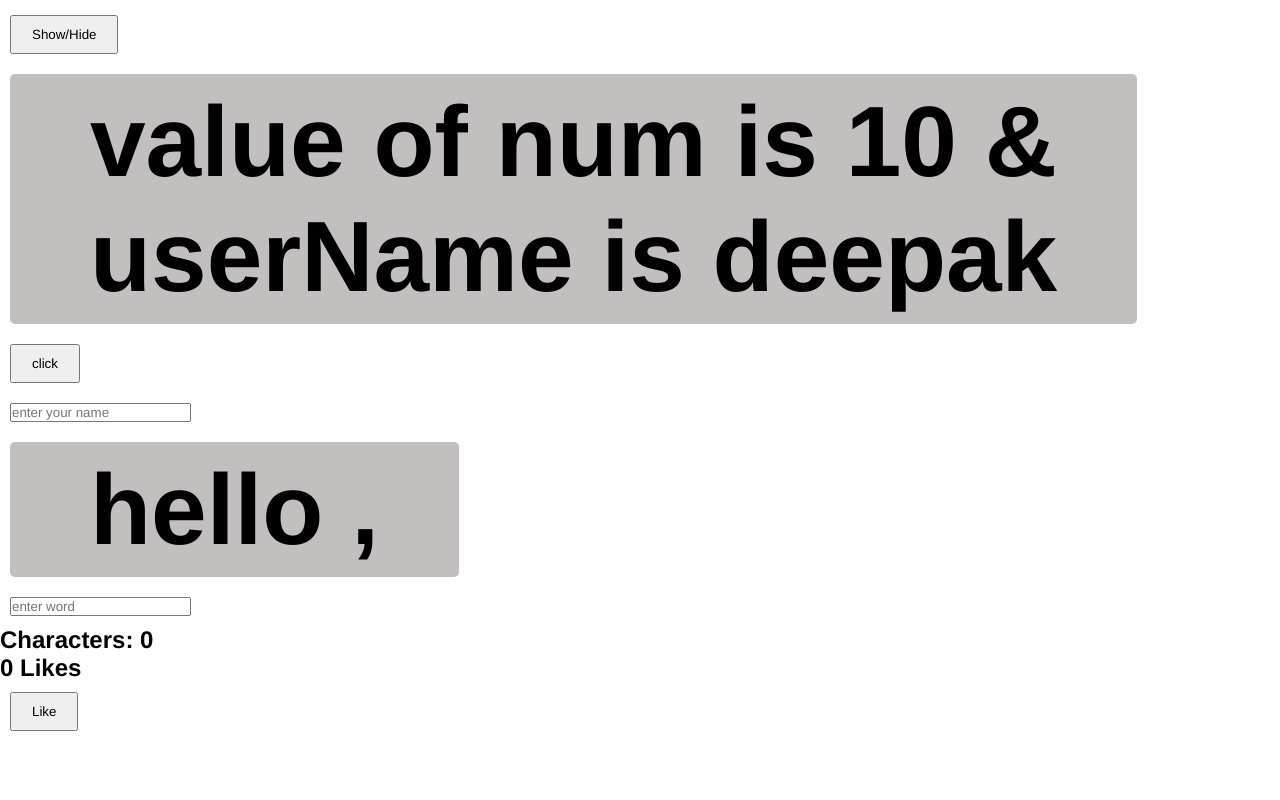
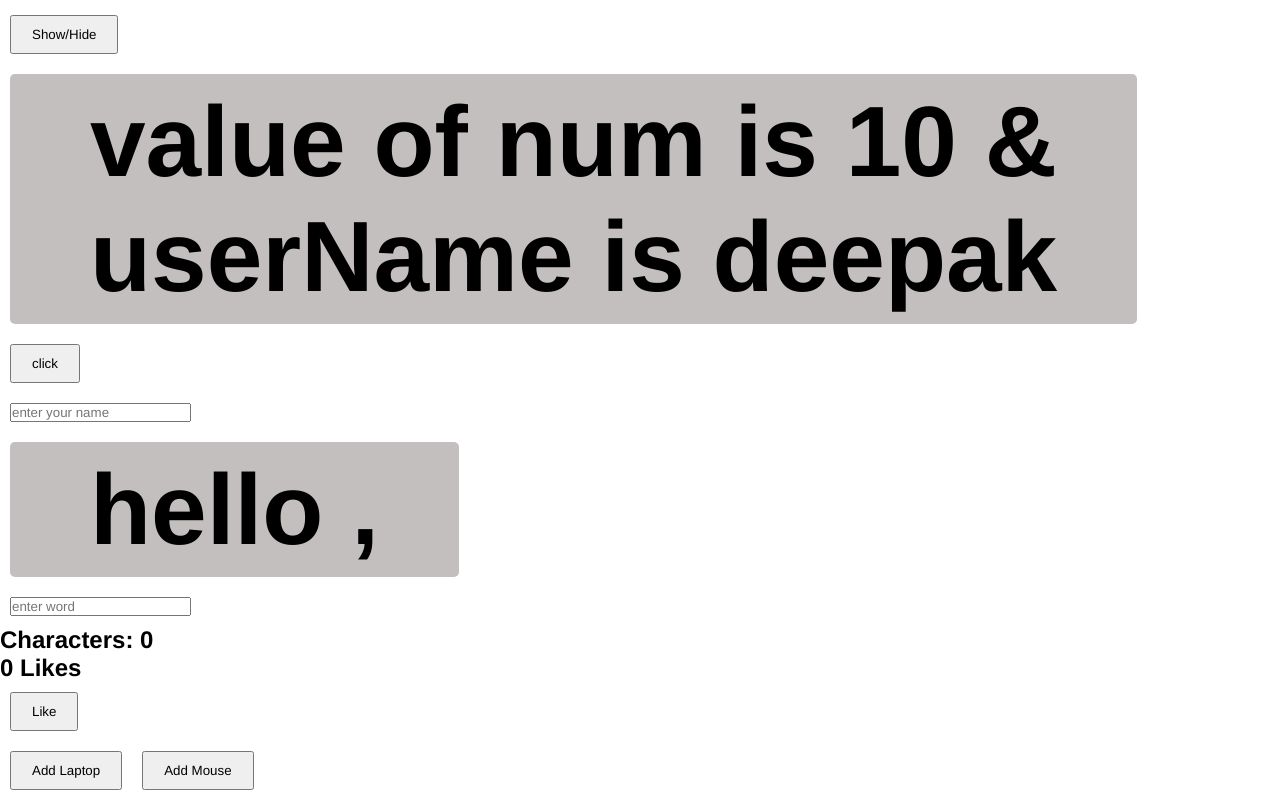
Before and after one commit to ayazmalek/learn-react, a React (Vite) app in the folder 09-Usestate/: page / in a window 1280 px wide. Shown: the part 364-1164 px from the top of the page. Before the commit the page ends 1105 px from the top, so only its background shows below. Built offline with nearby package versions, Linux system fonts and the light colour scheme.

Commit message:
usestate integration

```diff
--- a/09-Usestate/src/App.jsx
+++ b/09-Usestate/src/App.jsx
@@ -6,6 +6,7 @@ import Inputuse  from "./components/Inputuse"
 import Charactercounter from "./components/Charactercounter"
 import Like from "./components/Like"
 import Counter from "./Counter"
+import Cart from "./components/Cart"
 const App = () => {
 
 
@@ -19,6 +20,7 @@ const App = () => {
   <Inputuse />
   <Charactercounter/>
   <Like/>
+  <Cart />
     </div>
   )
 }
--- /dev/null
+++ b/09-Usestate/src/components/Cart.jsx
@@ -0,0 +1,37 @@
+import React, { useState } from "react";
+
+const Cart = () => {
+  const [cart, setCart] = useState([]);
+
+  const addItem = (item) => {
+    setCart([...cart, item]);
+  };
+
+  const removeItem = (id) => {
+    setCart(cart.filter((item) => item.id !== id));
+  };
+
+  return (
+    <div>
+      <button onClick={() => addItem({ id: 1, name: "Laptop" })}>
+        Add Laptop
+      </button>
+
+      <button onClick={() => addItem({ id: 2, name: "Mouse" })}>
+        Add Mouse
+      </button>
+
+      {cart.map((item) => (
+        <div key={item.id}>
+          <span>{item.name}</span>
+
+          <button onClick={() => removeItem(item.id)}>
+            Remove
+          </button>
+        </div>
+      ))}
+    </div>
+  );
+};
+
+export default Cart;
```
